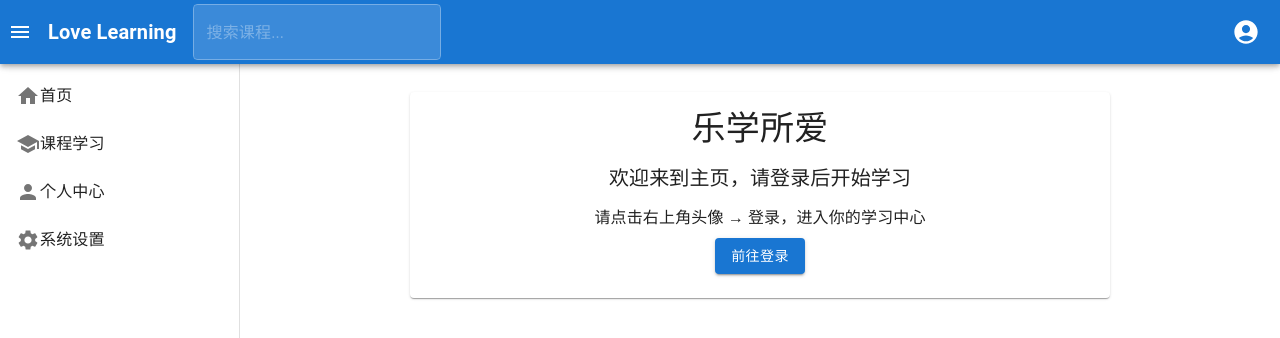
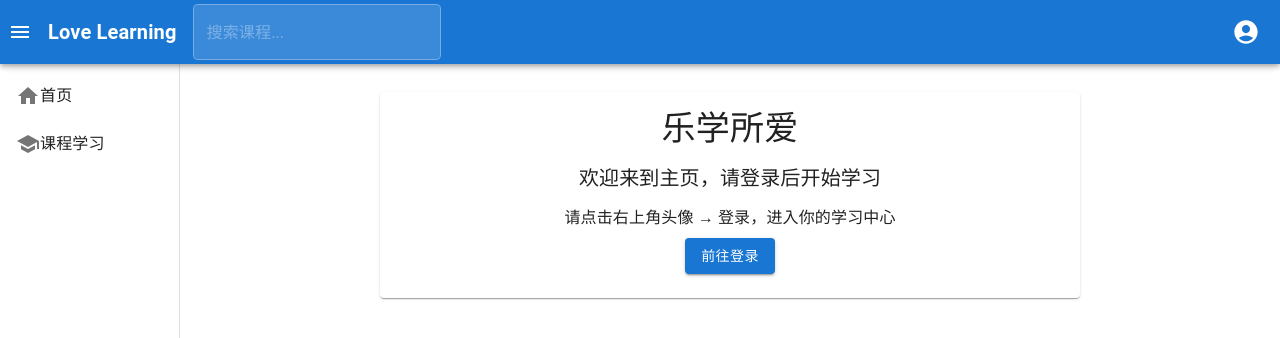
Before and after one commit to HKBrianNg/LoveLearning, a React (Vite) app: page / in a window 1280 px wide. Shown: the top 338 px of the page. Built offline with nearby package versions, Linux system fonts and the light colour scheme.

Commit message:
comment out profile and setting in sidebar

```diff
--- a/src/layout/MainLayout.jsx
+++ b/src/layout/MainLayout.jsx
@@ -15,7 +15,7 @@ import SettingsIcon from '@mui/icons-material/Settings';
 import { useLang } from '../context/LangContext';
 import { useAuth } from '../context/AuthContext'; // 引入 Auth
 
-const drawerWidth = 240;
+const drawerWidth = 180;
 
 export default function MainLayout({ children, onNavigate }) {
   const [open, setOpen] = useState(true);
@@ -146,7 +146,7 @@ export default function MainLayout({ children, onNavigate }) {
             </ListItem>
           )}
 
-          <ListItem button onClick={() => goTo('profile')}>
+          {/* <ListItem button onClick={() => goTo('profile')}>
             <ListItemIcon><PersonIcon /></ListItemIcon>
             <ListItemText primary={t.profile} />
           </ListItem>
@@ -154,7 +154,7 @@ export default function MainLayout({ children, onNavigate }) {
           <ListItem button onClick={() => goTo('settings')}>
             <ListItemIcon><SettingsIcon /></ListItemIcon>
             <ListItemText primary={t.settings} />
-          </ListItem>
+          </ListItem> */}
         </List>
       </Drawer>
 
```
